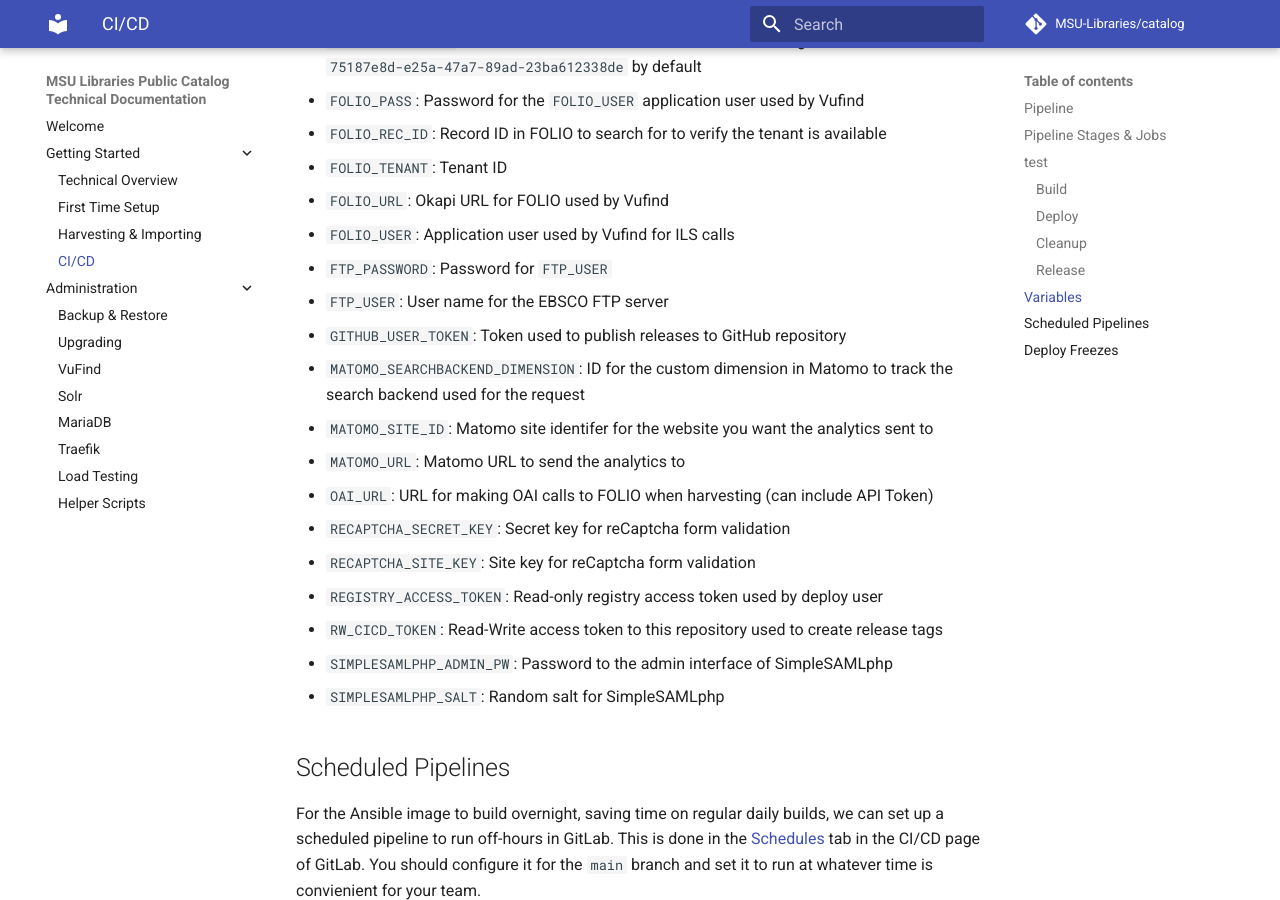
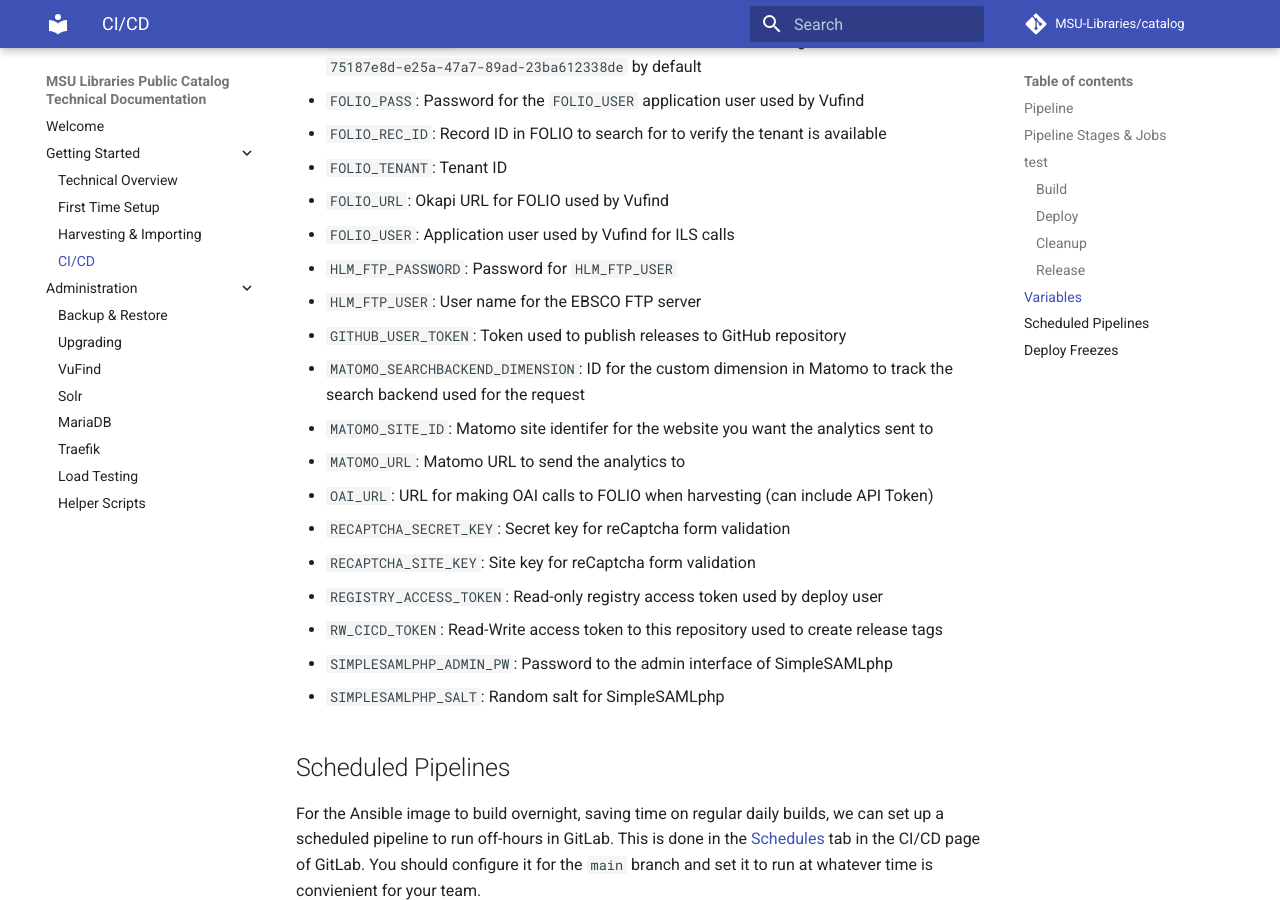
Before and after one commit to MSU-Libraries/catalog, an MkDocs documentation site: the page built from docs/CICD.md, in a window 1280 px wide and 900 px high, scrolled down 3550 px. Built offline with MkDocs 1.6.1 and Material for MkDocs 9.7.7, drawn with Linux system fonts in a browser that asks for light colours; comment, search, counter and statistics services are not loaded.

Commit message:
[PC-976] Rename CI varaibles for hlm : FTP_{USER,PASSWORD}

```diff
--- a/docs/CICD.md
+++ b/docs/CICD.md
@@ -131,8 +131,8 @@
 * `FOLIO_TENANT`: Tenant ID
 * `FOLIO_URL`: Okapi URL for FOLIO used by Vufind
 * `FOLIO_USER`: Application user used by Vufind for ILS calls
-* `FTP_PASSWORD`: Password for `FTP_USER`
-* `FTP_USER`: User name for the EBSCO FTP server
+* `HLM_FTP_PASSWORD`: Password for `HLM_FTP_USER`
+* `HLM_FTP_USER`: User name for the EBSCO FTP server
 * `GITHUB_USER_TOKEN`: Token used to publish releases to GitHub repository
 * `MATOMO_SEARCHBACKEND_DIMENSION`: ID for the custom dimension in Matomo to track the search backend used for the request
 * `MATOMO_SITE_ID`: Matomo site identifer for the website you want the analytics sent to
```
Also changed, not shown: 3 other files.
